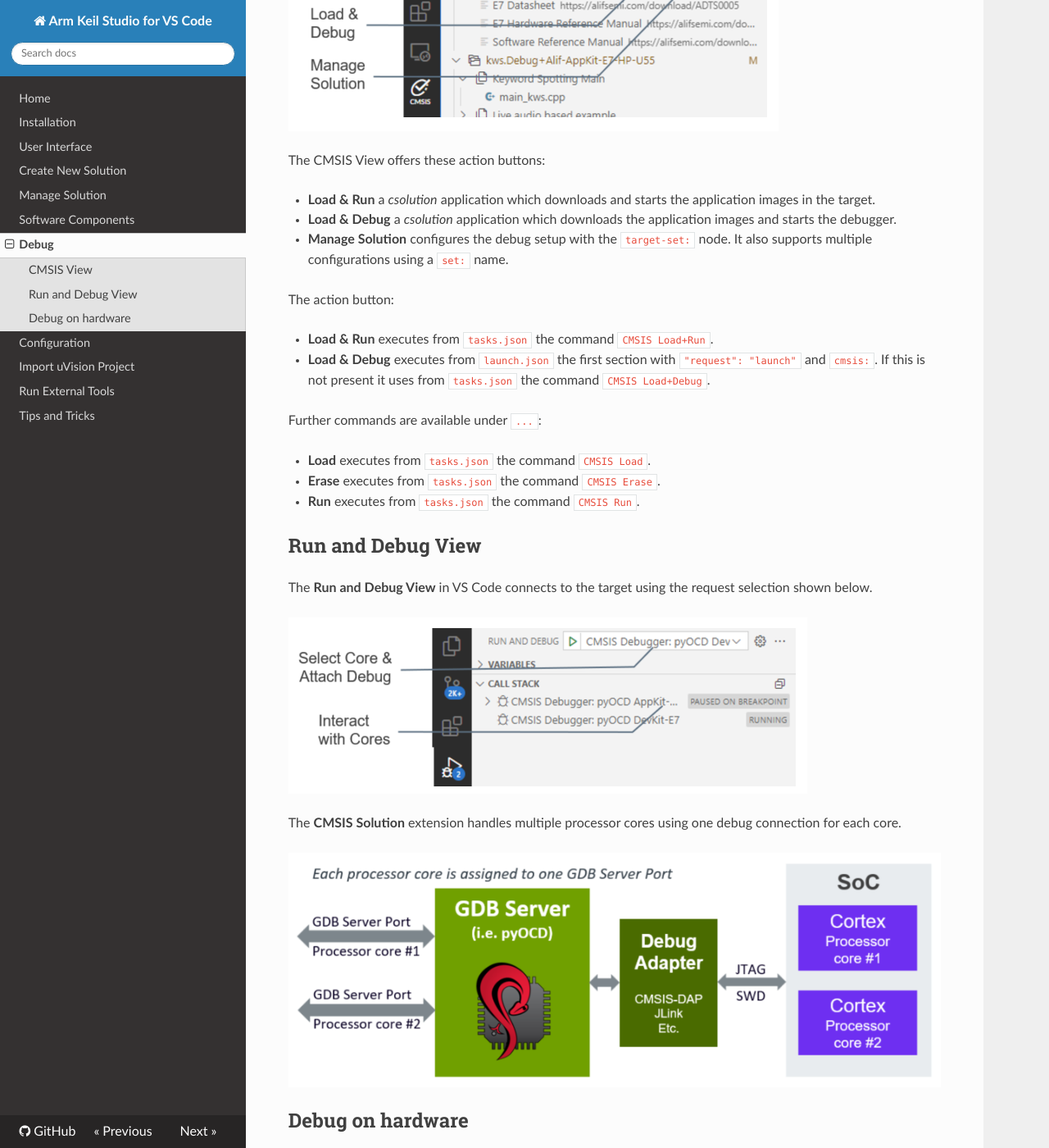
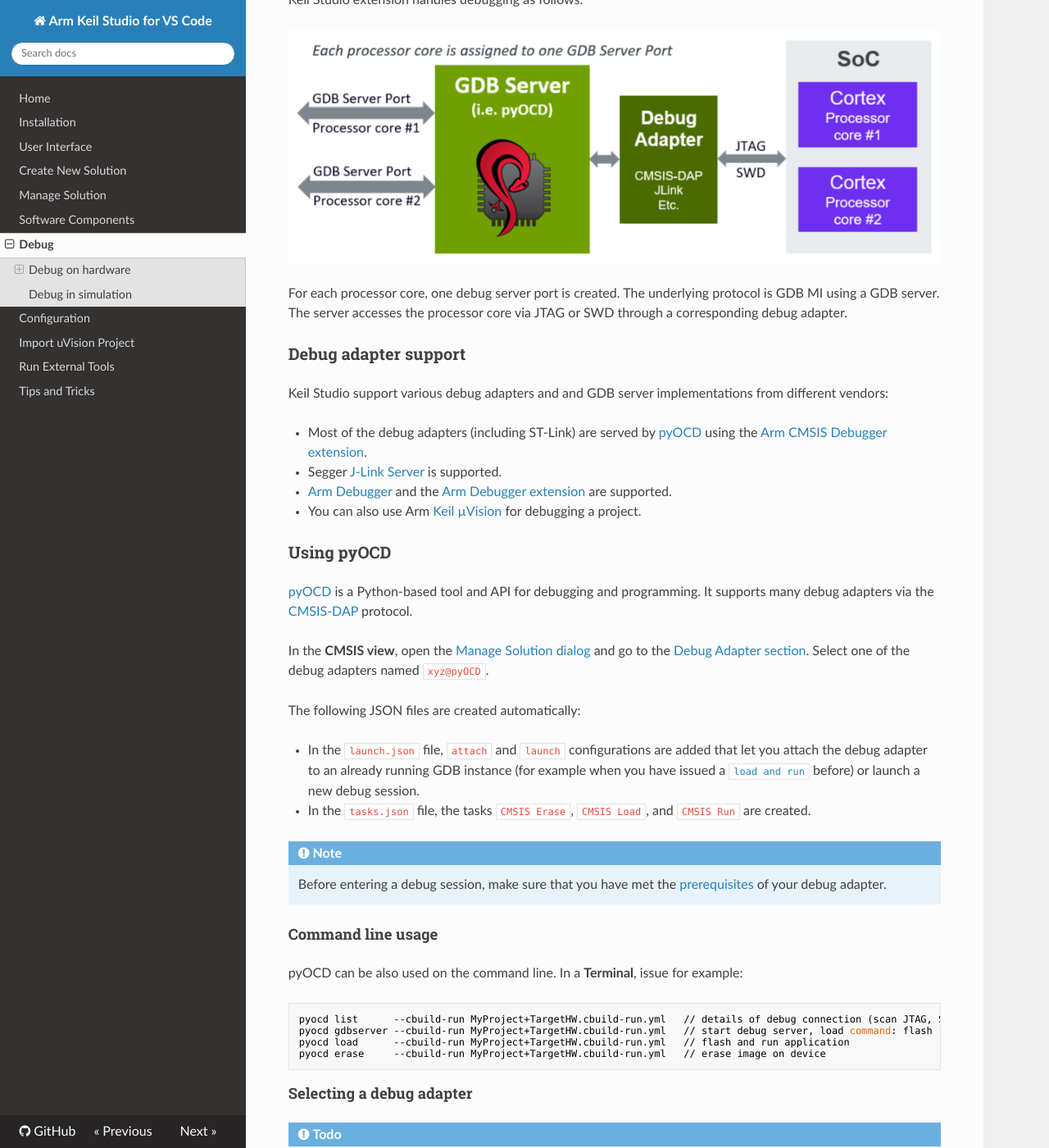
Before and after one commit to MDK-Packs/vscode-cmsis-solution-docs, an MkDocs documentation site: the page built from docs/debug.md, in a window 1280 px wide and 1400 px high, scrolled down 449 px. Shown: the whole window at 82% size. Built offline with MkDocs 1.6.1, drawn with Linux system fonts in a browser that asks for light colours; nearby versions of some CDN libraries; some of the changed text lies outside the part shown.

Commit message:
Intermediate step, more work required.

````diff
--- a/docs/create_app.md
+++ b/docs/create_app.md
@@ -229,7 +229,8 @@
 ### Download and run the application
 
 In the **CMSIS** view, click ![Run icon](./images/run-icon.png). This executes the "Load & Run application" command
-that flashes the project onto the target and issues a reset to start the application.
+that executes the commands `CMSIS Load` and `CMSIS Run` from the `tasks.json` file. This flashes the project onto the
+target and issues a reset to start the application.
 
 To verify that the step has run correctly, check the **Terminal** output:
 
--- a/docs/debug.md
+++ b/docs/debug.md
@@ -1,12 +1,14 @@
 # Debug the application
 
-Debugging is an essential task for every embedded developer. The [**CMSIS View**](#cmsis-view) offers action buttons to
-start a debug session. The [**Run and Debug View**](#run-and-debug-view) lets you connect to the target.
+Debugging is an essential task for every embedded developer. The [**CMSIS view**](./userinterface.md#cmsis-view) offers
+[action buttons](./userinterface.md#3-actions-available-through-the-cmsis-view) to start a debug session. The
+[**Run and Debug View**](./userinterface.md#run-and-debug-view) lets you connect to the target.
 
 Refer to the
 [Arm CMSIS Debugger extension](https://marketplace.visualstudio.com/items?itemName=Arm.vscode-cmsis-debugger) for a
 detailed description of debug features.
 
+<!--
 ## CMSIS View
 
 ![CMSIS View Action buttons](./images/CMSIS-View-ConfDebug.png)
@@ -29,7 +31,6 @@
 - **Load** executes from `tasks.json` the command `CMSIS Load`.
 - **Erase** executes from `tasks.json` the command `CMSIS Erase`.
 - **Run** executes from `tasks.json` the command `CMSIS Run`.
-
 ## Run and Debug View
 
 The **Run and Debug View** in VS Code connects to the target using the request selection shown below.
@@ -39,26 +40,108 @@
 The **CMSIS Solution** extension handles multiple processor cores using one debug connection for each core.
 
 ![Generate launch.json and tasks.json](./images/multicore-debug.png)
+-->
 
 ## Debug on hardware
 
 !!! Attention
-    Make sure that your project is set up correctly for [run and debug](./configuration.md#configure-run-and-debug).
+    Make sure that your project and target are set up correctly and that the project can be
+    [loaded and run](./create_app.md#load-and-run).
 
-Make sure that your target is connected, before loading the application onto it. You can use `pyOCD` to verify target
-connectivity.
+Keil Studio extension handles debugging as follows:
 
-1. Open a **Terminal**, and enter `pyOCD list` to check attached hardware:
-   ![Check connected hardware with pyOCD](./images/pyOCDlist.png)
-2. In the **Solution** outline header, click ![Debug icon](./images/debug-icon.png). This executes the "load and debug"
-   command that flashes the project onto the target and starts a debug session.
+![Generate launch.json and tasks.json](./images/multicore-debug.png)
+
+For each processor core, one debug server port is created. The underlying protocol is GDB MI using a GDB server. The
+server accesses the processor core via JTAG or SWD through a corresponding debug adapter.
+
+### Debug adapter support
+
+Keil Studio support various debug adapters and and GDB server implementations from different vendors:
+
+- Most of the debug adapters (including ST-Link) are served by [pyOCD](#using-pyocd) using the
+  [Arm CMSIS Debugger extension](https://marketplace.visualstudio.com/items?itemName=Arm.vscode-cmsis-debugger).
+- Segger [J-Link Server](#using-j-link-server) is supported.
+- [Arm Debugger](#arm-debugger) and the
+  [Arm Debugger extension](https://marketplace.visualstudio.com/items?itemName=Arm.arm-debugger) are supported.
+- You can also use Arm [Keil µVision](#keil-uvision) for debugging a project.
+
+### Using pyOCD
+
+[pyOCD](https://pyocd.io/) is a Python-based tool and API for debugging and programming. It supports many debug
+adapters via the [CMSIS-DAP](https://arm-software.github.io/CMSIS_6/latest/DAP/index.html) protocol.
+
+In the **CMSIS view**, open the [Manage Solution dialog](./manage_settings.md) and go to the
+[Debug Adapter section](./manage_settings.md#debug-adapter). Select one of the debug adapters named `xyz@pyOCD`.
+
+The following JSON files are created automatically:
+
+- In the `launch.json` file, `attach` and `launch` configurations are added that let you attach the debug adapter
+  to an already running GDB instance (for example when you have issued a [`load and run`](./create_app.md#load-and-run)
+  before) or launch a new debug session.
+- In the `tasks.json` file, the tasks `CMSIS Erase`, `CMSIS Load`, and `CMSIS Run` are created.
 
 !!! Note
-    If you are using a multicore device and you did not specify a `"processorName"` in the `launch.json` file, select the
-    appropriate processor for your project in the **Select a processor** drop-down list at the top of the window.
+    Before entering a debug session, make sure that you have met the
+    [prerequisites](./tipsandtricks.md#installing-debug-adapters) of your debug adapter.
 
-The **Run and Debug** view displays and the debug session starts. The debugger stops at the `main()` function of the program:
+#### Command line usage
 
-![Run to main](./images/run2main.png)
+pyOCD can be also used on the command line. In a **Terminal**, issue for example:
 
-The **Debug Console** tab displays the debugging output.
+```sh
+pyocd list      --cbuild-run MyProject+TargetHW.cbuild-run.yml   // details of debug connection (scan JTAG, SWD)
+pyocd gdbserver --cbuild-run MyProject+TargetHW.cbuild-run.yml   // start debug server, load command: flash
+pyocd load      --cbuild-run MyProject+TargetHW.cbuild-run.yml   // flash and run application
+pyocd erase     --cbuild-run MyProject+TargetHW.cbuild-run.yml   // erase image on device
+```
+
+#### Selecting a debug adapter
+
+!!! ToDo
+    Explain how to select a CMSIS-DAP probe in case multiple are connected.
+
+### Using J-Link Server
+
+!!! Attention
+    Make sure that the [J-Link software](./tipsandtricks.md#segger-j-link) is installed on your machine before
+    attempting to use a J-Link adapter.
+
+In the **CMSIS view**, open the [Manage Solution dialog](./manage_settings.md) and go to the
+[Debug Adapter section](./manage_settings.md#debug-adapter). Select "JLink Server".
+
+The following JSON files are created automatically:
+
+- The `tasks.json` file is populated with `CMSIS Erase`,  `CMSIS Load`, and `CMSIS Run` tasks.
+- The `launch.json` file is populated with `JLink (launch)` and `JLink (attach)` configurations.
+
+### Arm Debugger
+
+You can use the [Arm Debugger](https://developer.arm.com/Tools%20and%20Software/Arm%20Debugger) with Keil Studio.
+
+#### Prerequisites
+
+Before you can launch a debug session using Arm Debugger, you need to:
+
+1. Install the [Arm Debugger VS Code extension](https://marketplace.visualstudio.com/items?itemName=Arm.arm-debugger).
+2. Add the Arm Debugger to your `vcpkg-configuration.json` file, for example:
+   `  "arm:debuggers/arm/armdbg": "6.6.0"`
+
+#### Setup for Arm Debugger
+
+In the **CMSIS view**, open the [Manage Solution dialog](./manage_settings.md) and go to the
+[Debug Adapter section](./manage_settings.md#debug-adapter). Select one of the debug adapters named `xyz@Arm-Debugger`.
+
+The following JSON files are created automatically:
+
+- In the `launch.json` file, `attach` and `launch` configurations are added that let you attach the debug adapter
+  to an already running GDB instance (for example when you have issued a [`load and run`](./create_app.md#load-and-run)
+  before) or launch a new debug session.
+- In the `tasks.json` file, the tasks `CMSIS Erase`, `CMSIS Load`, and `CMSIS Run` are created.
+
+### Keil uVision
+
+!!! Attention
+    This only works on a Windows PC as µVision runs on Windows.
+
+## Debug in simulation
--- a/docs/userinterface.md
+++ b/docs/userinterface.md
@@ -18,7 +18,7 @@
 | ![Search view](./images/SearchView.png) | **Search** view enables [search/replace](https://code.visualstudio.com/docs/editing/codebasics#_search-across-files) across all files. |
 | ![Source Control view](./images/SourceControlView.png) | [**Source Control** view](https://code.visualstudio.com/docs/sourcecontrol/overview) allows you to work with git. |
 | ![Extensions view](./images/ExtensionsView.png) | [**Extensions** view](https://code.visualstudio.com/docs/configure/extensions/extension-marketplace) lets you work with VS Code extensions. |
-| ![Run and Debug view](./images/RunDebugView.png) | **Run and Debug** view switches the GUI to a dedicated [debug view](./debug.md#run-and-debug-view). |
+| ![Run and Debug view](./images/RunDebugView.png) | **Run and Debug** view switches the GUI to a dedicated [debug view](#run-and-debug-view). |
 | ![CMSIS view](./images/CMSISView.png) | [**CMSIS** view](#2-main-area-of-the-cmsis-view) is the main view for working with CMSIS solution-based projects. |
 
 !!! Note
@@ -80,6 +80,38 @@
 
 - If you are using licensed Arm tools, the **active license** displays. Click the active license to manage it.
 
+## Run and Debug view
+
+The **Run and Debug View** ![Run and Debug view](./images/RunDebugView.png) in Keil Studio to the target using the
+request selection shown below.
+
+![Debug View Debugger request](./images/run-debug-view.png)
+
+1. Select the core you want to **launch** or **attach** to.
+2. Interact with the cores.
+
+### Run and Debug controls
+
+Depending on the target device (number of cores etc.), a similar run and debug control bar will be visible:
+
+![Run and Debug controls](./images/debug-full-controls.png) or
+
+![Run and Debug controls in a multicore environment](./images/debug-full-controls-multicore.png)
+
+The icons enable access to:
+
+| Icon | Action | Description |
+|:----:|--------|-------------|
+| ![Continue](./images/debug-continue.png) | Continue | Resume normal program execution (up to the next breakpoint). |
+| ![Pause](./images/debug-pause.png) | Pause | Inspect code executing at the current location. |
+| ![Step over](./images/debug-step-over.png) | Step over | Execute the next statement as a single command without inspecting or following its component steps. |
+| ![Step into](./images/debug-step-into.png) | Step into | Enter the next statement to follow its execution line-by-line. |
+| ![Step out](./images/debug-step-out.png) | Step out | When inside a function, return to the earlier execution context by completing remaining lines of the current method as though it were a single command. |
+| ![Restart](./images/debug-restart.png) | Restart | Terminate the current program execution and start debugging again using the current run configuration. |
+| ![Stop](./images/debug-stop.png) | Stop |  Terminate the current debug session. |
+| ![Disconnect](./images/debug-disconnect.png) | Disconnect |  Detach debugger from a core without changing the execution status (running/pause). |
+| ![Reset](./images/debug-reset-target.png) | Reset | Reset target device. |
+
 ## Available commands
 
 You can access commands to manage your solution and the projects it includes in the following ways:
````
Also changed, not shown: other parts of docs/userinterface.md (+1 -1 lines), docs/images/debug-continue.png (added), docs/images/debug-disconnect.png (added), docs/images/debug-full-controls-multicore.png (added), docs/images/debug-full-controls.png (added), docs/images/debug-pause.png (added), docs/images/debug-reset-target.png (added), docs/images/debug-restart.png (added), docs/images/debug-step-into.png (added), docs/images/debug-step-out.png (added), docs/images/debug-step-over.png (added), docs/images/debug-stop.png (added), docs/images/run-debug-view.png (added).
